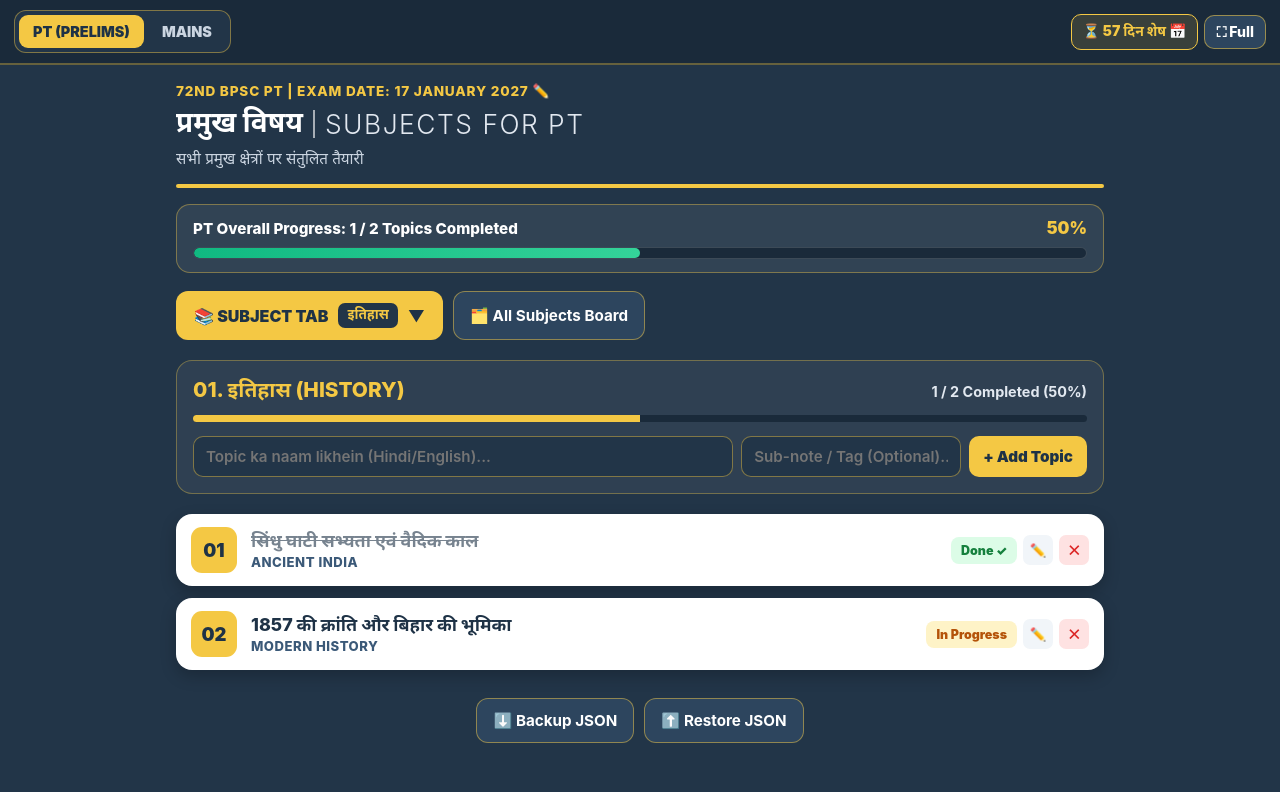
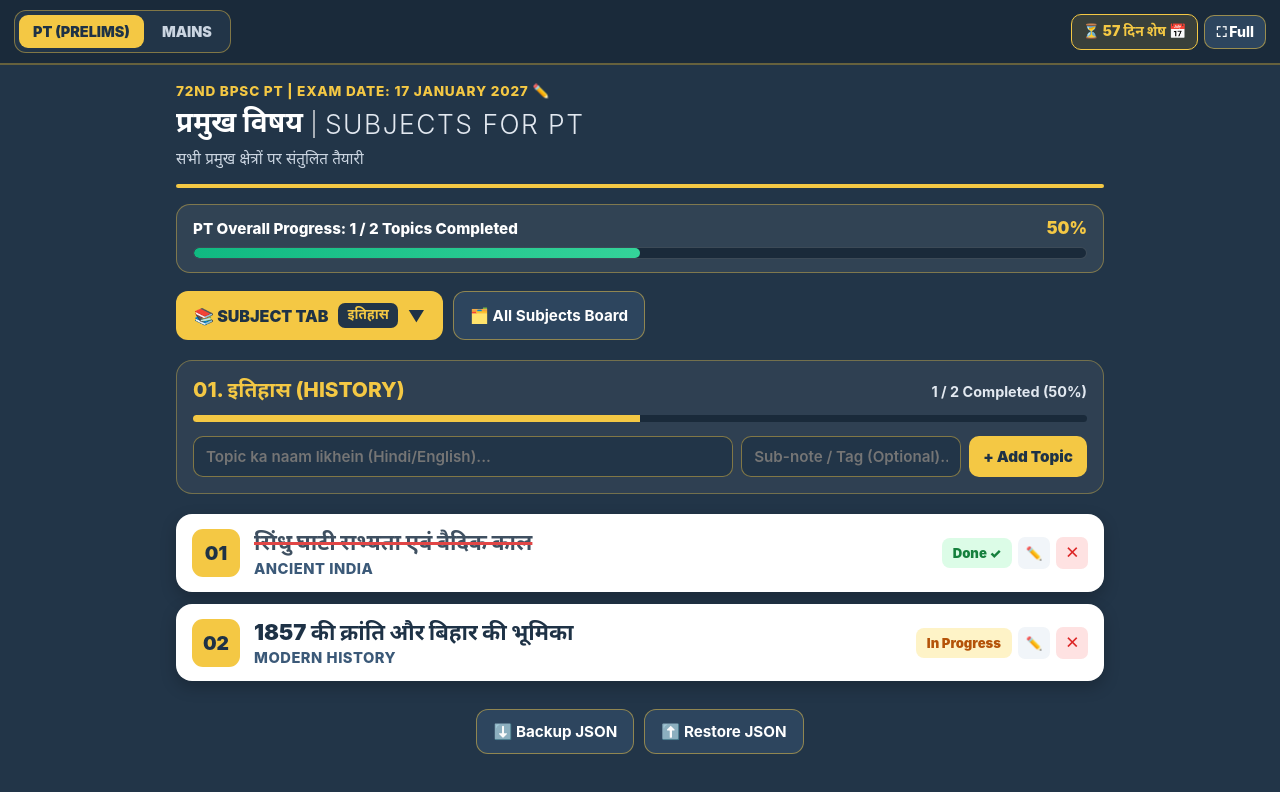
Before and after one commit to dpandey2497-a11y/CSE-TRACKER, a plain HTML site: page index.html in a window 1280 px wide. Drawn offline with Linux system fonts and the light colour scheme.

Commit message:
Update index.html

```diff
--- a/index.html
+++ b/index.html
@@ -429,7 +429,7 @@
     background: var(--white);
     color: var(--text-navy);
     border-radius: 16px;
-    padding: 13px 15px;
+    padding: 14px 16px;
     display: flex;
     align-items: center;
     gap: 14px;
@@ -440,13 +440,13 @@
   .num-badge {
     background: var(--gold);
     color: var(--text-navy);
-    min-width: 46px;
-    height: 46px;
+    min-width: 48px;
+    height: 48px;
     border-radius: 11px;
     display: flex;
     align-items: center;
     justify-content: center;
-    font-size: 1.15rem;
+    font-size: 1.2rem;
     font-weight: 900;
     flex-shrink: 0;
   }
@@ -456,26 +456,30 @@
     min-width: 0;
   }
 
+  /* Larger Bold Topic Text */
   .card-title-hi {
-    font-size: 1.12rem;
-    font-weight: 800;
+    font-size: 1.38rem;
+    font-weight: 900;
     color: var(--text-navy);
-    line-height: 1.25;
+    line-height: 1.3;
     word-break: break-word;
   }
 
   .card-title-en {
-    font-size: 0.82rem;
+    font-size: 0.92rem;
     font-weight: 800;
     color: #3B5978;
     text-transform: uppercase;
     letter-spacing: 0.5px;
-    margin-top: 2px;
+    margin-top: 3px;
   }
 
+  /* Red Strikethrough Line when Topic is Done */
   .board-card.done .card-title-hi {
     text-decoration: line-through;
-    opacity: 0.6;
+    text-decoration-color: #DC2626;
+    text-decoration-thickness: 3px;
+    opacity: 0.85;
   }
 
   .card-controls {
@@ -486,9 +490,9 @@
   }
 
   .status-pill {
-    padding: 6px 10px;
+    padding: 7px 11px;
     border-radius: 8px;
-    font-size: 0.78rem;
+    font-size: 0.82rem;
     font-weight: 900;
     border: none;
     cursor: pointer;
@@ -502,8 +506,8 @@
     background: #F1F5F9;
     border: none;
     color: #334155;
-    width: 30px;
-    height: 30px;
+    width: 32px;
+    height: 32px;
     border-radius: 7px;
     font-weight: 800;
     cursor: pointer;
```
